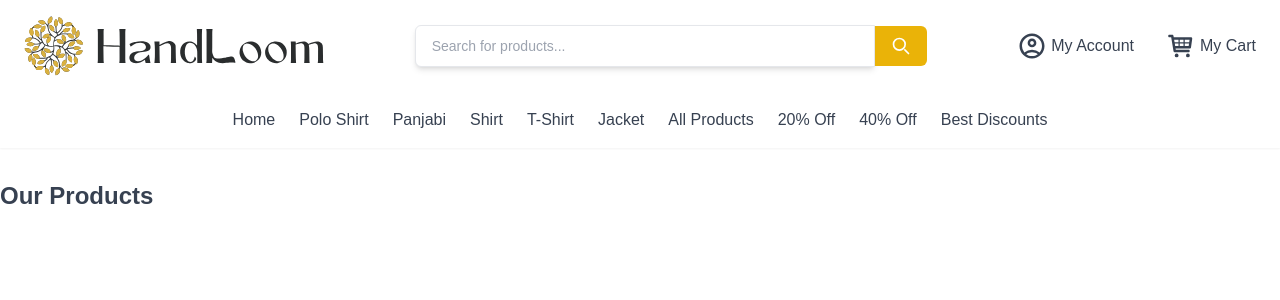
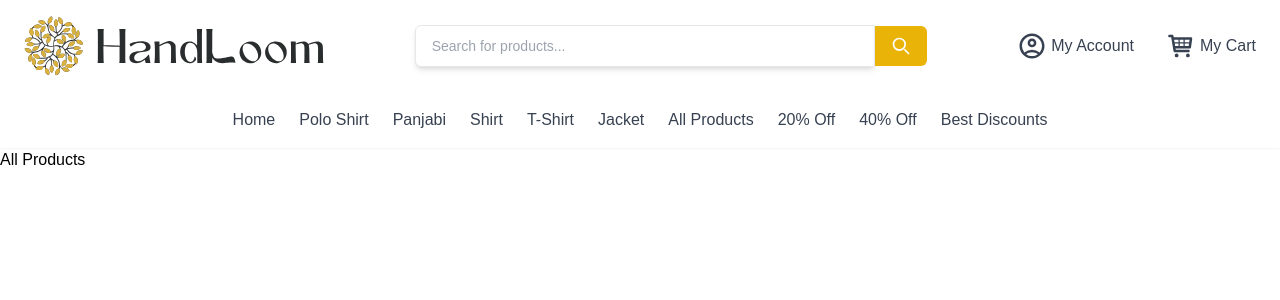
Before and after one commit to Harun11100/Demo-HandLoom, a Next.js app: page /all-products in a window 1280 px wide. Shown: the top 300 px of the page. Built offline with nearby package versions, Linux system fonts and the light colour scheme.

Commit message:
Solved Bugs

```diff
--- a/app/(root)/all-products/page.tsx
+++ b/app/(root)/all-products/page.tsx
@@ -5,7 +5,7 @@ import React from 'react'
 const AllProducts = () => {
   return (
      <div>
-      <Products />
+      All Products
      </div>
   )
 }
--- a/app/(root)/page.tsx
+++ b/app/(root)/page.tsx
@@ -23,7 +23,7 @@ const Home = async () => {
       </div>
       <main className="bg-gray-100 max-w-screen-xl mx-auto py-4 px-6">
         <Products products={products}/>
-        <div className="border-4 border-red-600 rounded-xl">
+        <div className="border-4 border-yellow-500 rounded-xl">
           <div>
             <CountdownTimer endTime="2024-12-31T23:59:59" />
           </div>
--- a/components/Header.tsx
+++ b/components/Header.tsx
@@ -79,7 +79,7 @@ const Header = () => {
         {/* Mobile Menu Toggle */}
 
            {mobileMenuOpen && (
-        <div className="sm:hidden bg-gray-100 text-gray-700 px-2 shadow-md">
+        <div className="sm:hidden px-2 text-gray-700">
           <MobileNavbar/>
         </div>
          )}
```
